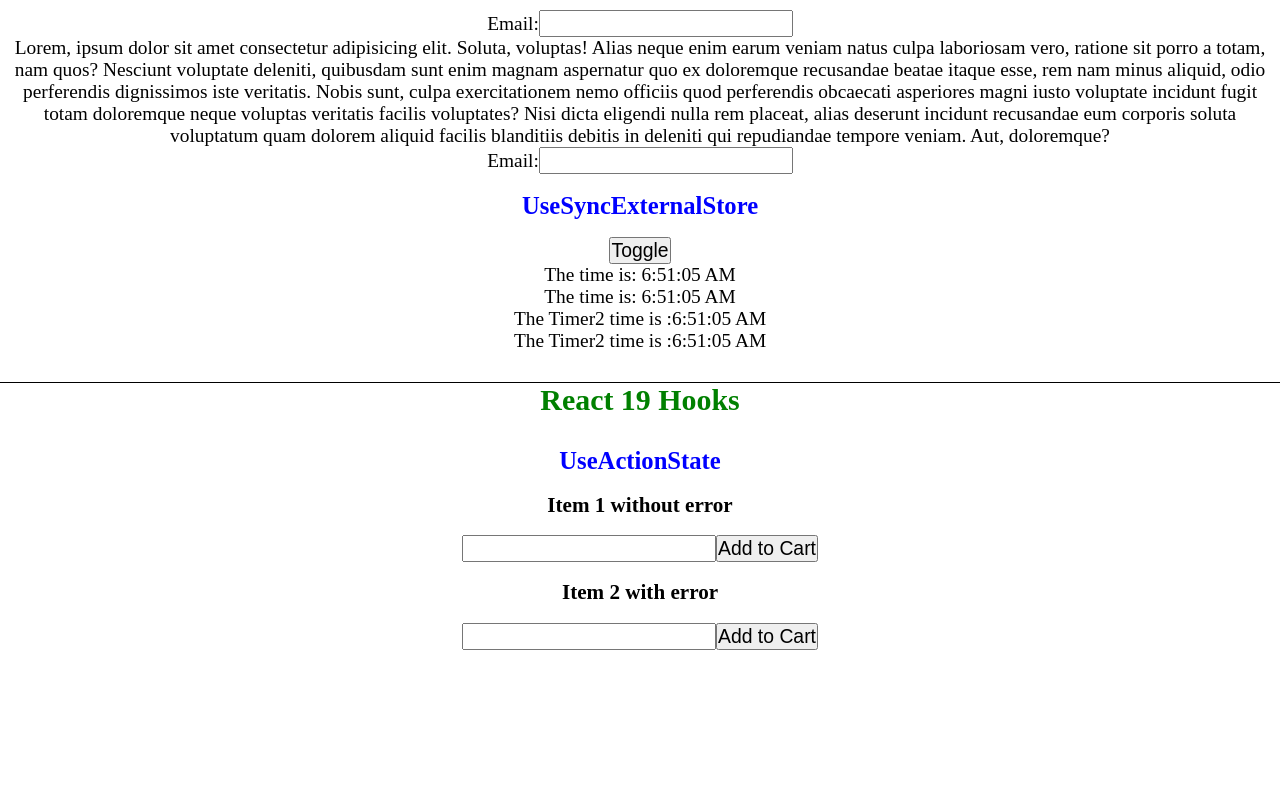
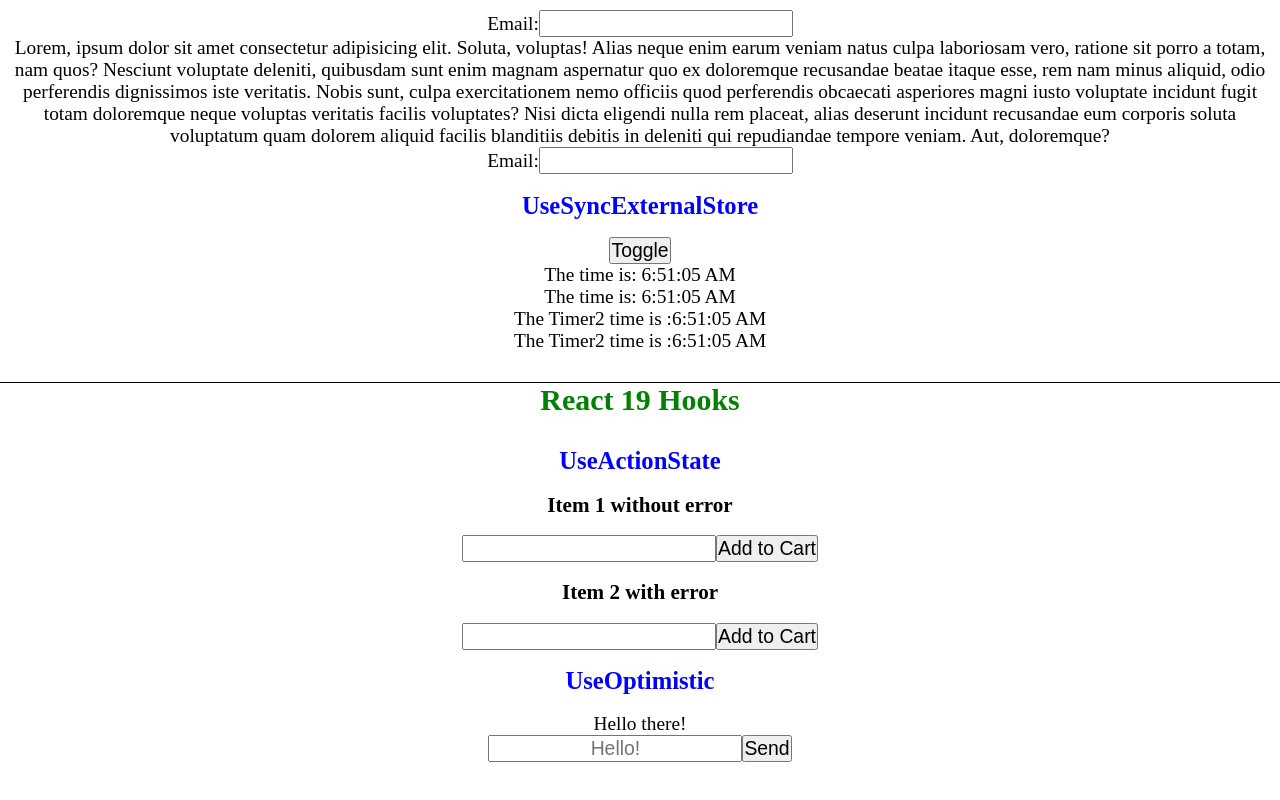
Before and after one commit to IslamSolimanInnowise/react-preparation, a React (Vite) app: page / in a window 1280 px wide. Shown: the part 1896-2696 px from the top of the page. Built offline with nearby package versions, Linux system fonts and the light colour scheme; no server answers.

Commit message:
add useOptimistic

```diff
--- a/src/App.tsx
+++ b/src/App.tsx
@@ -9,6 +9,7 @@ import UseDefferedValueHook from "./components/hooks/performance/UseDeferredValu
 import UseMemoHook from "./components/hooks/performance/UseMemoHook/UseMemoHook";
 import UseTransitionHook from "./components/hooks/performance/UseTransitionHook/UseTransitionHook";
 import UseActionStateHook from "./components/hooks/React19/UseActionStateHook/UseActionStateHook";
+import UseOptimisticHook from "./components/hooks/React19/UseOptimisticHook/UseOptimisticHook";
 import UseImperativeHandleHook from "./components/hooks/ref/UseImperativeHandleHook/UseImperativeHandleHook";
 import UseRefHook from "./components/hooks/ref/UseRefHook/UseRefHook";
 import UseReducerHook from "./components/hooks/state/UseReducerHook/UseReducerHook";
@@ -18,42 +19,36 @@ const App: React.FC = () => {
   return (
     <div>
       <h1>React Hooks</h1>
-
       {/* State Hooks */}
       <h2>State Hooks</h2>
       <UseStateHook />
       <UseReducerHook />
-
       {/* Context Hooks */}
       <h2>Context Hooks</h2>
       <UseContextHook />
-
       {/* Ref Hooks */}
       <h2>Ref Hooks</h2>
       <UseRefHook />
       <UseImperativeHandleHook />
-
       {/* Effect Hooks */}
       <h2>Effect Hooks</h2>
       <UseEffectHook />
       <UseLayoutEffectExample />
-
       {/* Performance Hooks */}
       <h2>Performance Hooks</h2>
       <UseMemoHook />
       <UseCallbackHook />
       <UseTransitionHook />
       <UseDefferedValueHook />
-
       {/* Other Hooks */}
       <h2>Other Hooks</h2>
       <UseDebugValueHook />
       <UseIdHook />
       <UseSyncExternalStoreHook />
-
       {/* React 19 Hooks */}
       <h2>React 19 Hooks</h2>
       <UseActionStateHook />
+      <UseOptimisticHook />
     </div>
   );
 };
--- /dev/null
+++ b/src/components/hooks/React19/UseOptimisticHook/Thread.tsx
@@ -0,0 +1,48 @@
+import { useOptimistic, useRef } from "react";
+
+interface Message {
+  text: string;
+  sending: boolean;
+}
+
+export interface ThreadProps {
+  messages: Message[];
+  sendMessage: (formData: FormData) => void;
+}
+
+const Thread: React.FC<ThreadProps> = ({ messages, sendMessage }) => {
+  const formRef = useRef<HTMLFormElement | null>(null);
+  const [optimisticMessages, addOptimisticMessage] = useOptimistic(
+    messages,
+    (state: Message[], newMessage: string) => [
+      ...state,
+      {
+        text: newMessage,
+        sending: true,
+      },
+    ]
+  );
+
+  async function formAction(formData: FormData) {
+    addOptimisticMessage(formData.get("message") as string);
+    formRef.current!.reset();
+    await sendMessage(formData);
+  }
+
+  return (
+    <>
+      {optimisticMessages.map((message, index) => (
+        <div key={index}>
+          {message.text}
+          {message.sending && <small> (Sending...)</small>}
+        </div>
+      ))}
+      <form action={formAction} ref={formRef}>
+        <input type="text" name="message" placeholder="Hello!" />
+        <button type="submit">Send</button>
+      </form>
+    </>
+  );
+};
+
+export default Thread;
--- /dev/null
+++ b/src/components/hooks/React19/UseOptimisticHook/UseOptimisticHook.tsx
@@ -0,0 +1,32 @@
+import { useState } from "react";
+import { deliverMessage } from "./actions.js";
+import Thread from "./Thread.js";
+
+type SendMessageFunc = (formData: FormData) => void;
+
+const UseOptimisticHook: React.FC = () => {
+  const [messages, setMessages] = useState([
+    { text: "Hello there!", sending: false, key: 1 },
+  ]);
+
+  const sendMessage: SendMessageFunc = async (formData) => {
+    const sentMessage = await deliverMessage(formData.get("message") as string);
+
+    setMessages((messages) => [
+      ...messages,
+      {
+        text: sentMessage + " now From state",
+        sending: false,
+        key: messages.length + 1,
+      },
+    ]);
+  };
+
+  return (
+    <div>
+      <h3>UseOptimistic</h3>
+      <Thread messages={messages} sendMessage={sendMessage} />
+    </div>
+  );
+};
+export default UseOptimisticHook;
--- /dev/null
+++ b/src/components/hooks/React19/UseOptimisticHook/actions.ts
@@ -0,0 +1,4 @@
+export async function deliverMessage(message: string) {
+  await new Promise((res) => setTimeout(res, 1000));
+  return message;
+}
```
